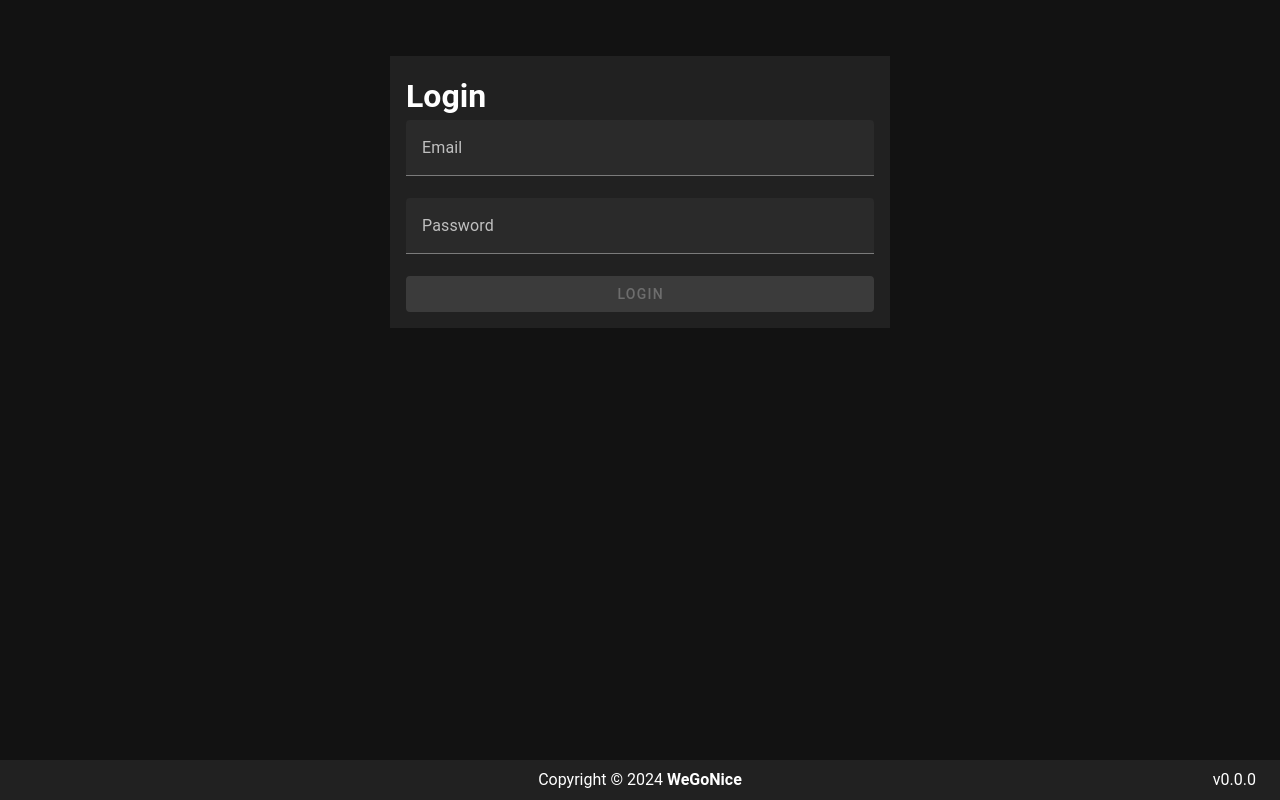
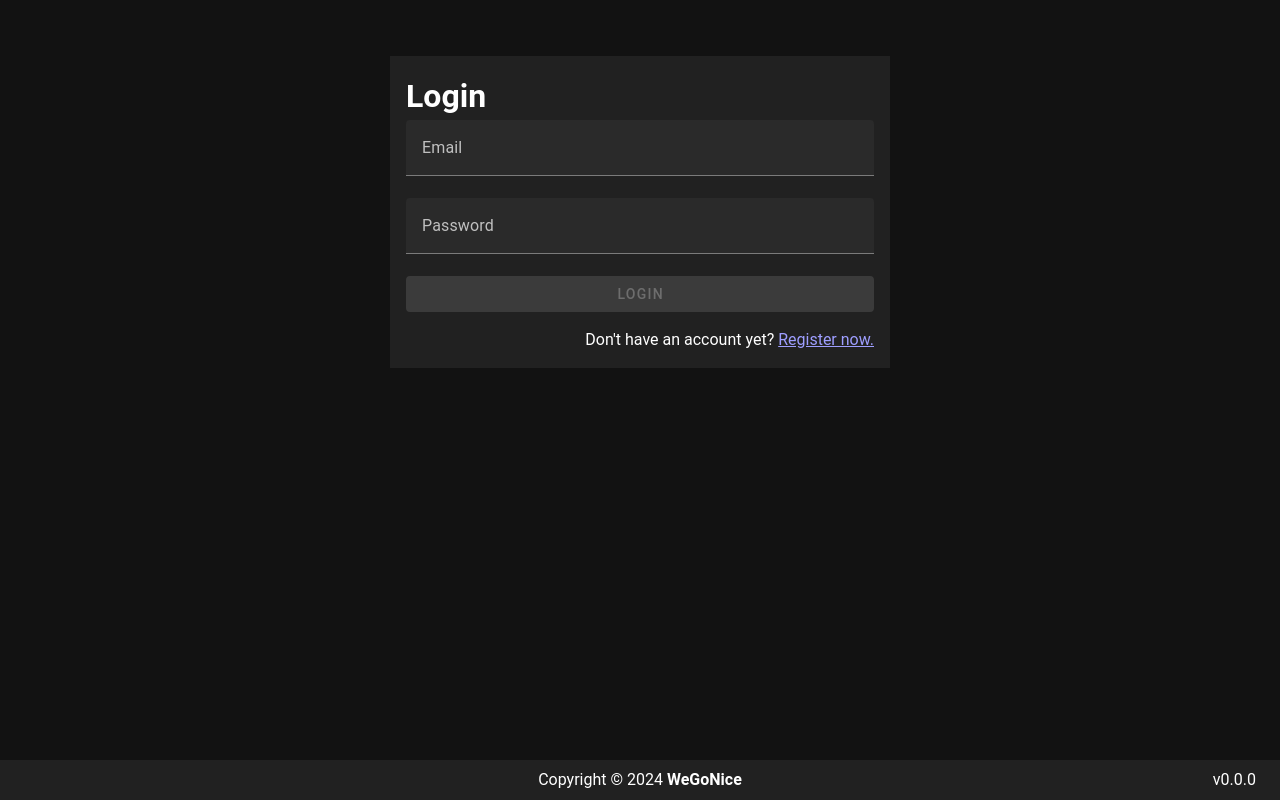
Before and after one commit to PfMartin/wegonice-app, a Nuxt app: page /auth/login in a window 1280 px wide. Built offline with nearby package versions, Linux system fonts and the light colour scheme.

Commit message:
Finished the first version of the login page

```diff
--- a/pages/auth/login.vue
+++ b/pages/auth/login.vue
@@ -16,6 +16,11 @@
       />
       <v-btn type="submit" block :disabled="!isFormValid">Login</v-btn>
     </v-form>
+    <v-row class="mt-1 pa-3 d-flex justify-end">
+      <span>Don't have an account yet?</span>&nbsp;<NuxtLink to="/auth/register"
+        >Register now.</NuxtLink
+      ></v-row
+    >
   </v-sheet>
 </template>
 
```
